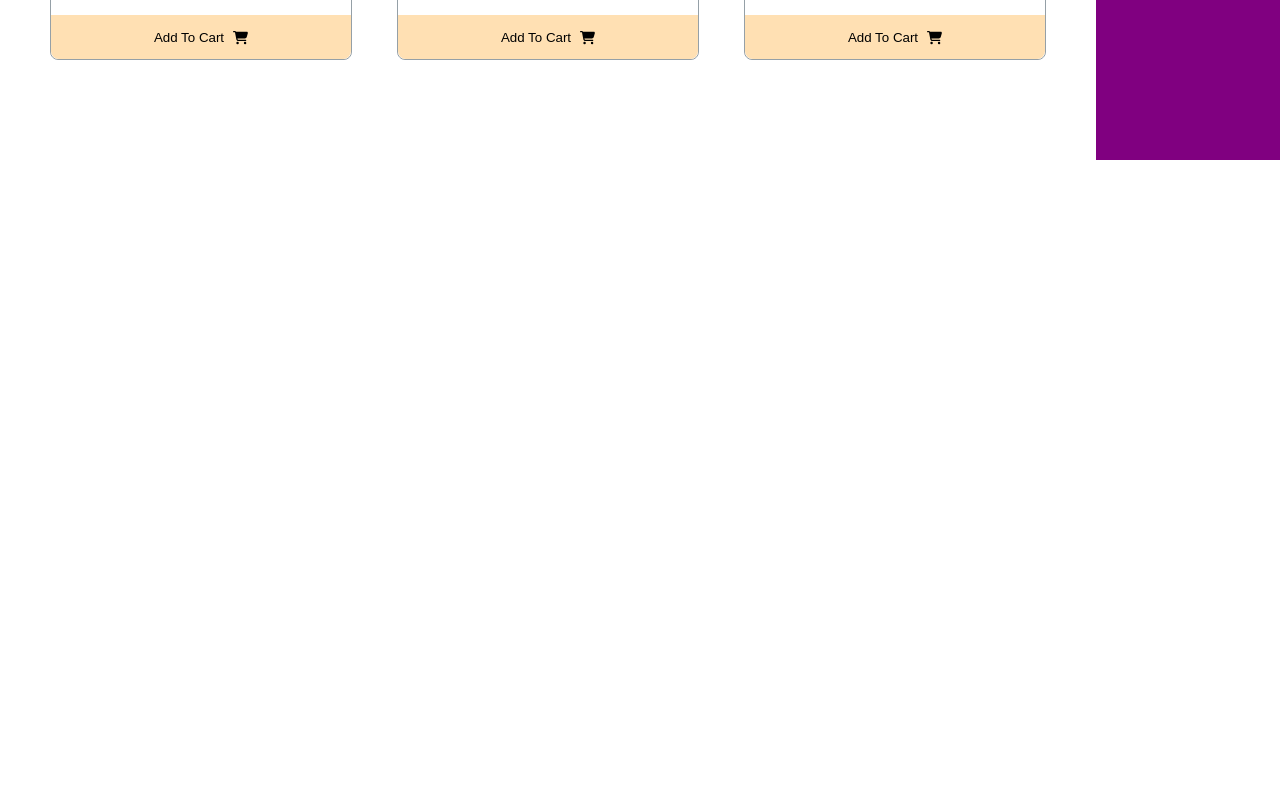
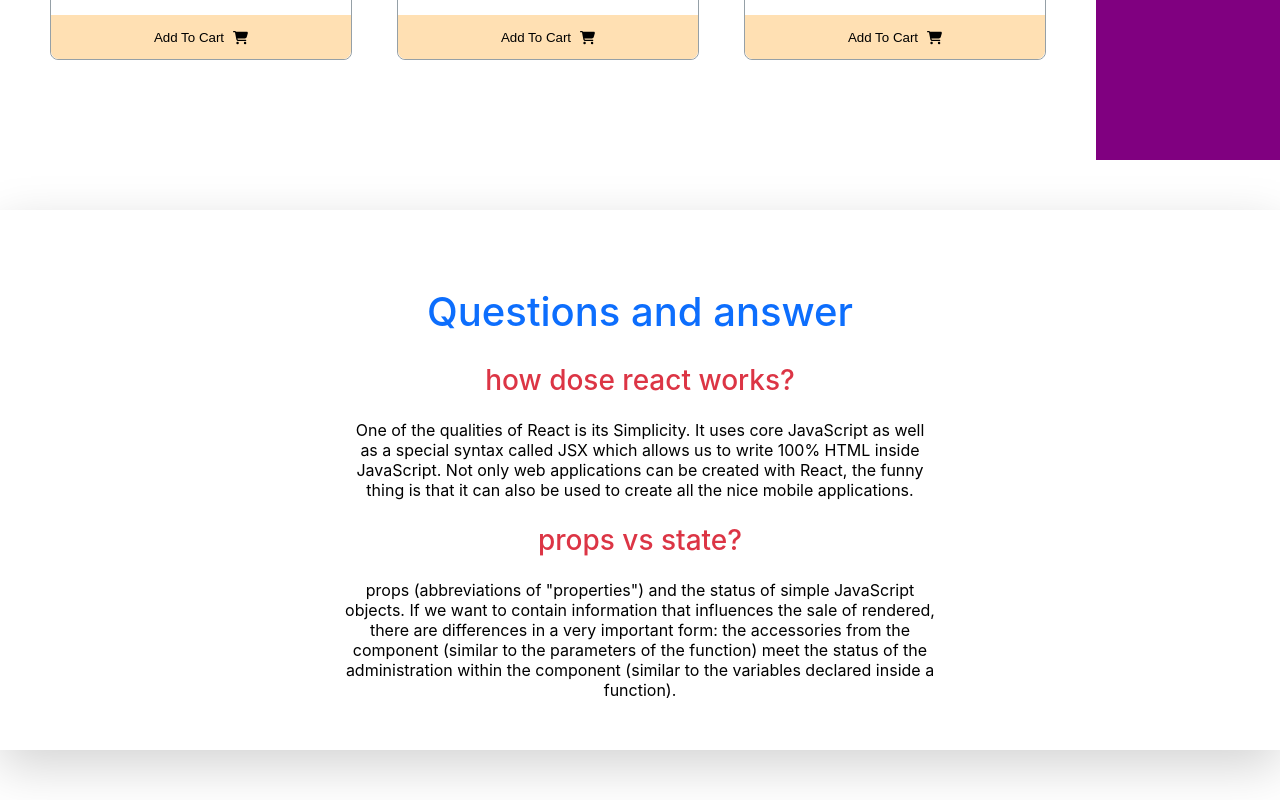
Before and after one commit to Ahsan855/Product, a React (Create React App) app: page / in a window 1280 px wide. Shown: the part 2303-3103 px from the top of the page. Before the commit the page ends 2463 px from the top, so only its background shows below. Built offline with nearby package versions, Linux system fonts and the light colour scheme.

Commit message:
good job cary on no practice modules ha ha ha

```diff
--- a/src/App.js
+++ b/src/App.js
@@ -1,5 +1,6 @@
 import './App.css';
 import Header from './Components/Header/Header';
+import Questions from './Components/Questions/Questions';
 import Shop from './Components/Shop/Shop';
 
 function App() {
@@ -7,6 +8,7 @@ function App() {
     <div className="App">
       <Header></Header>
       <Shop></Shop>
+      <Questions></Questions>
     </div>
   );
 }
--- /dev/null
+++ b/src/Components/Questions/Questions.css
@@ -0,0 +1,20 @@
+.bg {
+    box-shadow: 0 1rem 3rem rgba(0, 0, 0, 0.175) !important;
+    padding: 50px;
+    margin: 50px 0;
+  }
+  .bg h1{
+    color: #0d6efd;
+    font-size: 2.5rem;
+    font-weight: 500;
+    text-align: center;
+  }
+  .qna p{
+      width: 50%;
+      margin: auto;
+  }
+  .qna h2{
+      color: #dc3545;
+      font-weight: 500;
+      font-size: 1.75rem
+  }
--- /dev/null
+++ b/src/Components/Questions/Questions.js
@@ -0,0 +1,36 @@
+import React from 'react';
+import './Questions.css'
+
+const Questions = () => {
+    return (
+        <div className="container ">
+      <div className="bg">
+        <h1>Questions and answer</h1>
+        <div className="qna">
+          <h2>how dose react works?</h2>
+          <p>
+            One of the qualities of React is its Simplicity. It uses core
+            JavaScript as well as a special syntax called JSX which allows us to
+            write 100% HTML inside JavaScript. Not only web applications can be
+            created with React, the funny thing is that it can also be used to
+            create all the nice mobile applications.
+          </p>
+        </div>
+        <div className="qna">
+          <h2>props vs state?</h2>
+          <p>
+            props (abbreviations of "properties") and the status of simple
+            JavaScript objects. If we want to contain information that
+            influences the sale of rendered, there are differences in a very
+            important form: the accessories from the component (similar to the
+            parameters of the function) meet the status of the administration
+            within the component (similar to the variables declared inside a
+            function).
+          </p>
+        </div>
+     </div>
+     </div>
+    );
+};
+
+export default Questions;
```
